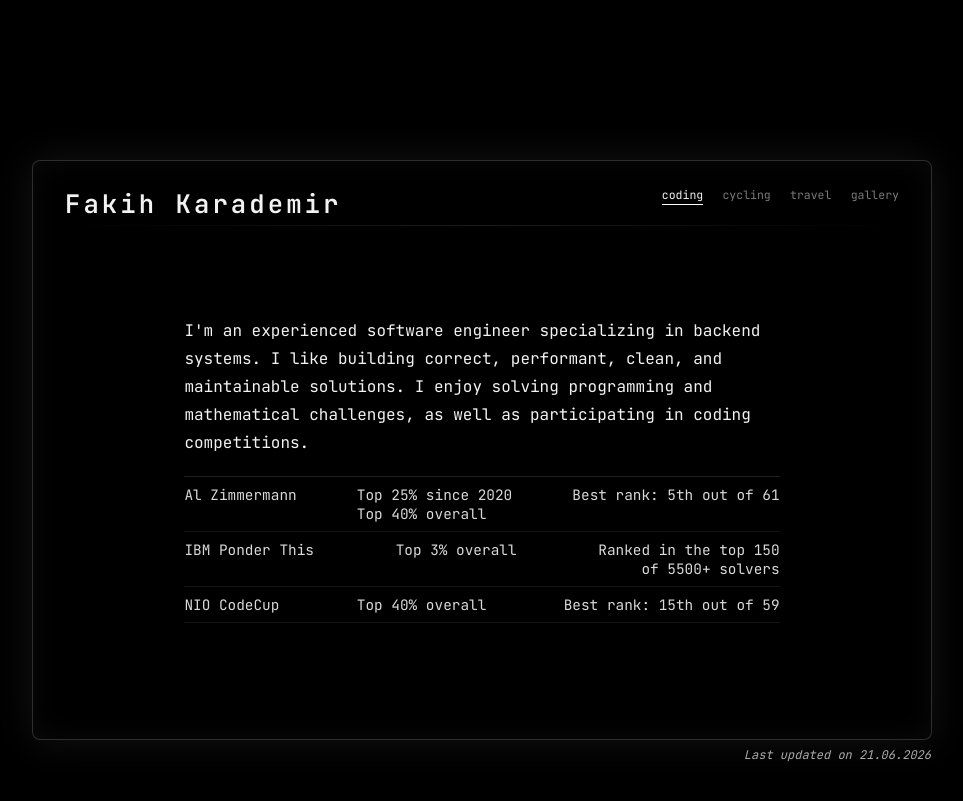
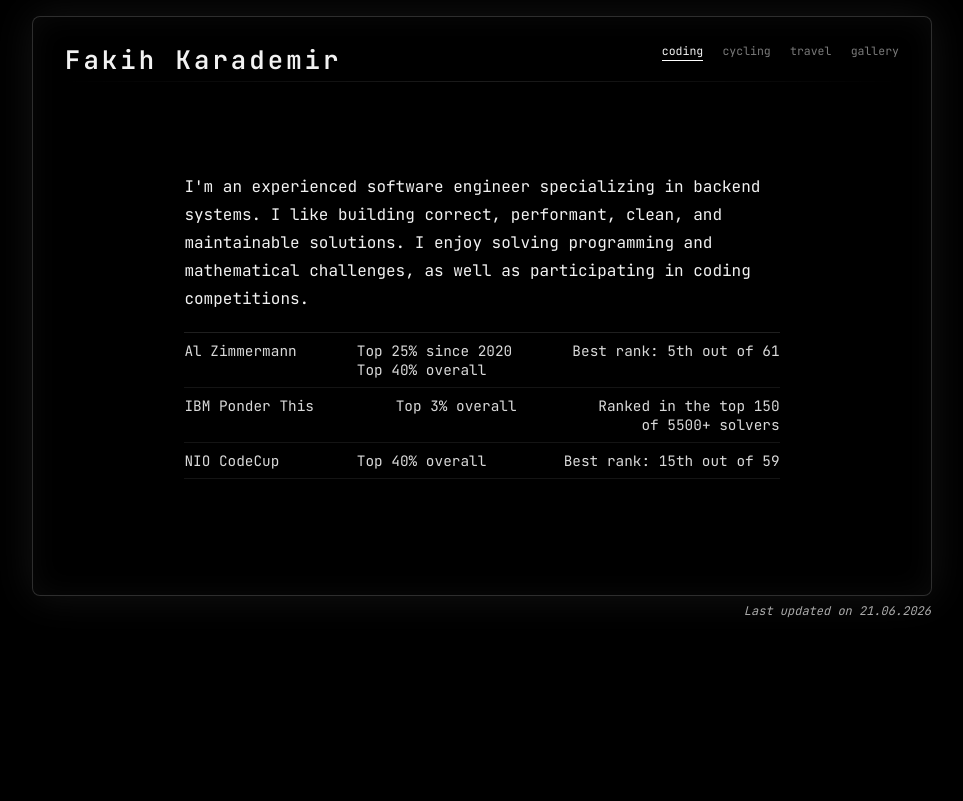
Before and after one commit to commandini/commandini.github.io, a Jekyll site: the page index.html, which Jekyll copies as it is, in a window 1280 px wide. Shown: the top 801 px of the page, without its empty margins (158-1121 px from the left). Built offline with Jekyll 4.4.1, drawn with Linux system fonts in a browser that asks for light colours.

Commit message:
Update body styles for responsive design

```diff
--- a/index.html
+++ b/index.html
@@ -20,11 +20,12 @@
         padding: 0;
       }
       body {
-        height: 100vh;
+        min-height: 100dvh;
         background: var(--bg);
         display: flex;
-        align-items: center;
+        align-items: flex-start;
         justify-content: center;
+        padding-top: 1rem;
         font-family: "JetBrains Mono", monospace;
         color: var(--text);
       }
```
